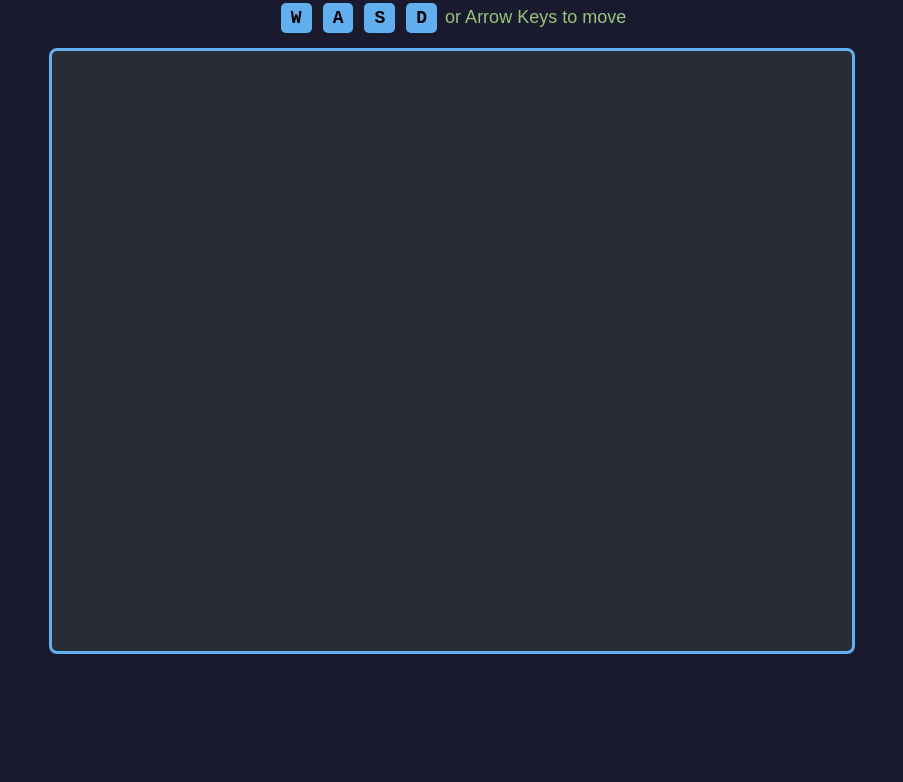
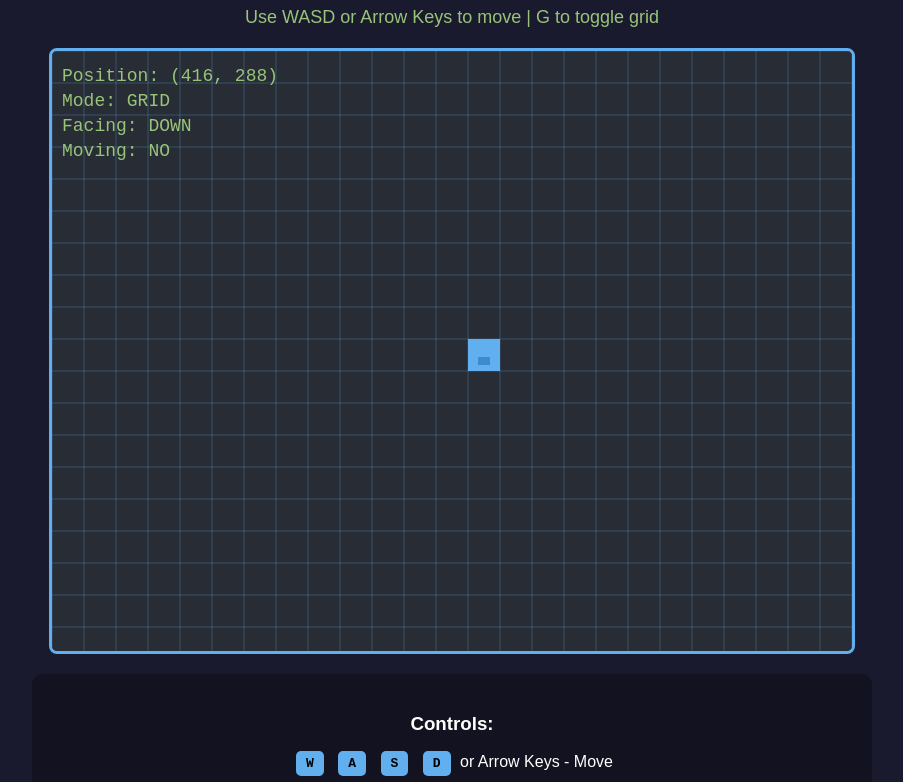
Before and after one commit to RyotoW/melonjam2025, a plain HTML site: page index.html in a window 1280 px wide. Shown: the part 93-875 px from the top of the page, without its empty margins (188-1091 px from the left). Before the commit the page ends 800 px from the top, so only its background shows below. Drawn offline with Linux system fonts and the light colour scheme.

Commit message:
Update index.html

```diff
--- a/index.html
+++ b/index.html
@@ -1,15 +1,15 @@
 <!DOCTYPE html>
 <html>
 <head>
-    <title>Clearance</title>
+    <title>2D RPG Movement</title>
     <style>
         body {
             margin: 0;
             padding: 20px;
             background: #1a1a2e;
+            color: white;
+            font-family: Arial, sans-serif;
             text-align: center;
-            font-family: Arial, sans-serif;
-            color: white;
         }
         canvas {
             border: 3px solid #61afef;
@@ -19,31 +19,39 @@
             margin: 20px auto;
         }
         .controls {
-            color: #98c379;
-            font-size: 18px;
-            margin: 10px;
+            margin: 20px auto;
+            padding: 20px;
+            background: rgba(0,0,0,0.3);
+            border-radius: 10px;
+            max-width: 800px;
         }
         .key {
             background: #61afef;
             color: black;
             padding: 5px 10px;
             border-radius: 5px;
-            margin: 0 3px;
+            margin: 0 5px;
             font-family: monospace;
             font-weight: bold;
+        }
+        #info {
+            color: #98c379;
+            font-size: 18px;
+            margin: 10px;
         }
     </style>
 </head>
 <body>
-    <h1>Clearance: A 2D Laboratory Mystery RPG</h1>
+    <h1>2D RPG Movement System</h1>
+    <div id="info">Loading...</div>
+    <canvas id="gameCanvas"></canvas>
+
     <div class="controls">
-        <span class="key">W</span>
-        <span class="key">A</span>
-        <span class="key">S</span>
-        <span class="key">D</span>
-        or Arrow Keys to move
+        <h3>Controls:</h3>
+        <p><span class="key">W</span> <span class="key">A</span> <span class="key">S</span> <span class="key">D</span> or Arrow Keys - Move</p>
+        <p><span class="key">G</span> - Toggle Grid Mode</p>
+        <p><span class="key">R</span> - Reset Position</p>
     </div>
-    <canvas id="gameCanvas"></canvas>
 
     <script src="game.js"></script>
 </body>
```
